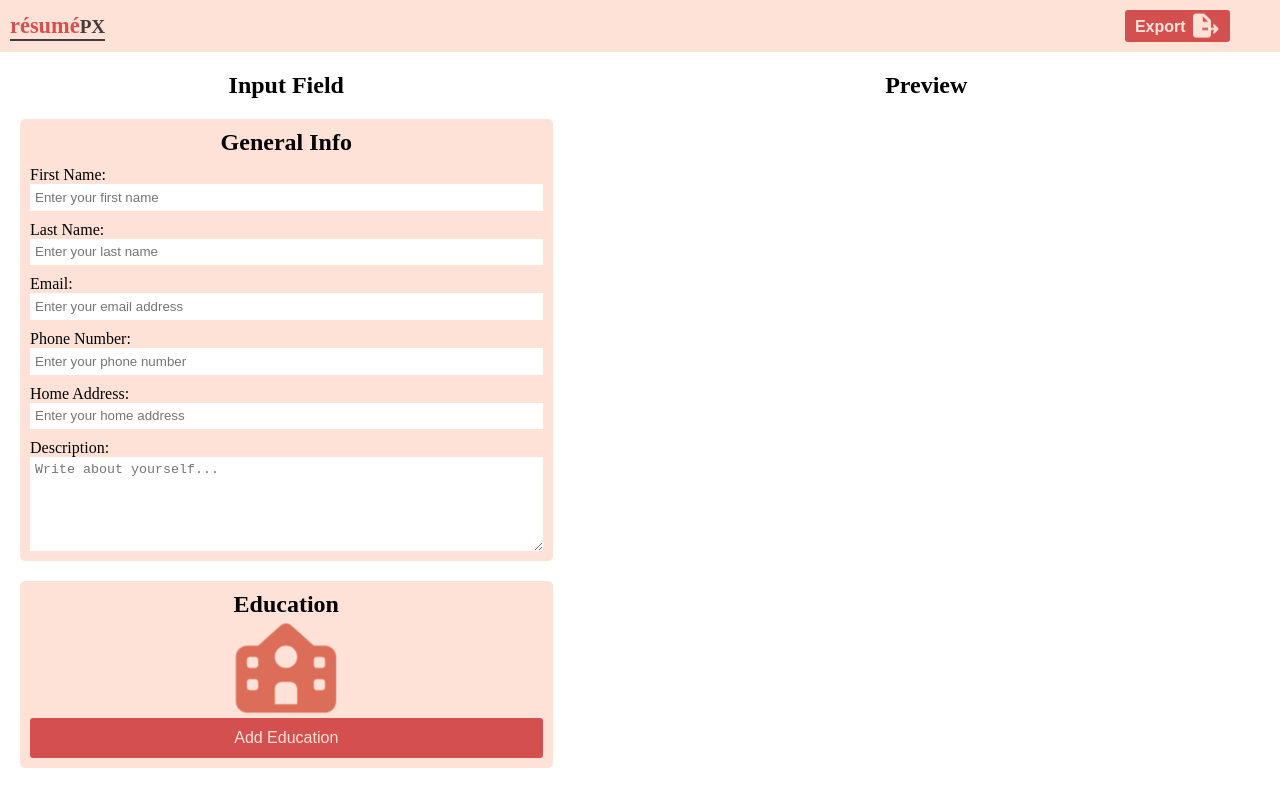
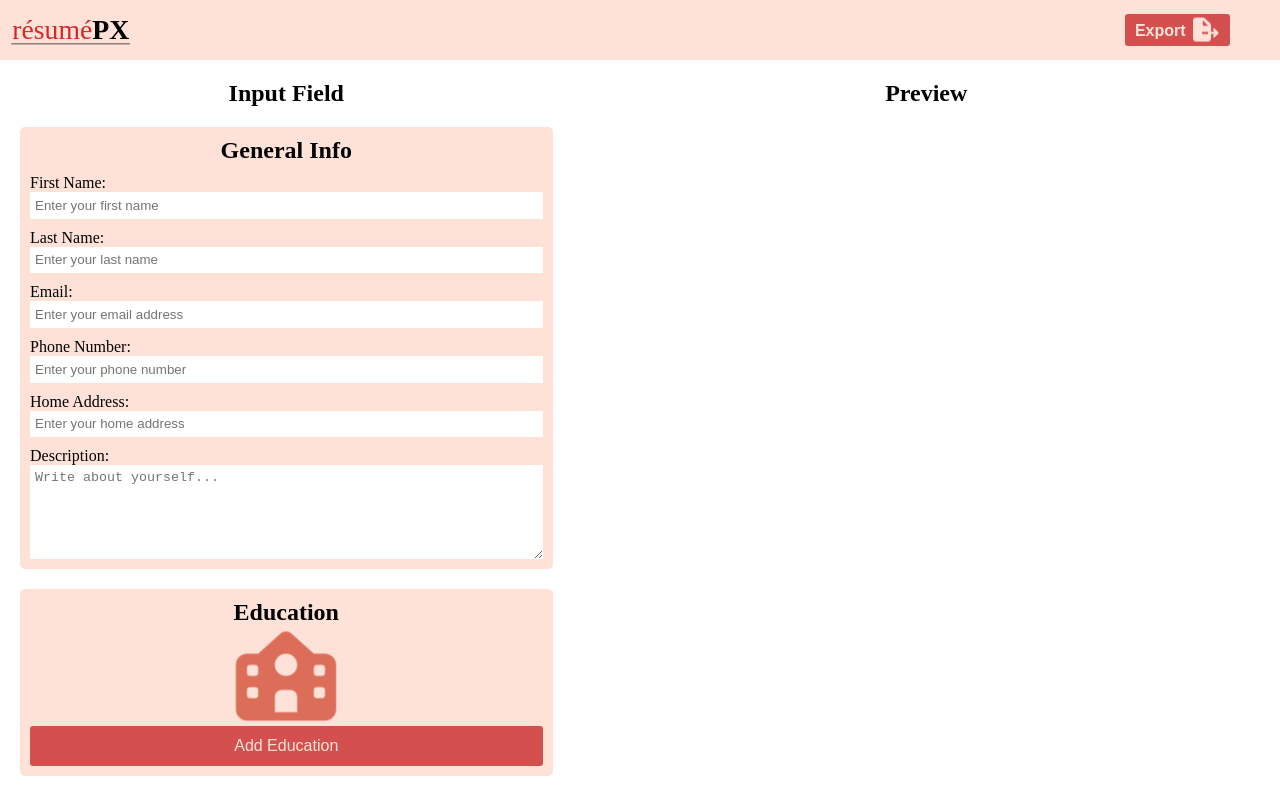
Before and after one commit to TipDevs/resumePX, a React (Vite) app: page / in a window 1280 px wide. Shown: the top 786 px of the page. Built offline with nearby package versions, Linux system fonts and the light colour scheme.

Commit message:
Import résuméPX SVG and replace header text with logo

```diff
--- a/src/components/header.jsx
+++ b/src/components/header.jsx
@@ -1,14 +1,12 @@
 import "../styles/Header.css";
+import resumePX from "../../public/svgs/resumePX.svg"
 import { FontAwesomeIcon } from "@fortawesome/react-fontawesome";
 import { faFileExport } from "@fortawesome/free-solid-svg-icons";
 export default function Header() {
   return (
     <>
       <header>
-        <h1 id="page_title">
-          <span id="résumé">résumé</span>
-          PX
-        </h1>
+        <img src={resumePX} alt="résuméPX logo" />
         <nav>
           <button>
             Export <FontAwesomeIcon icon={faFileExport} bounce size="xl" />
```
